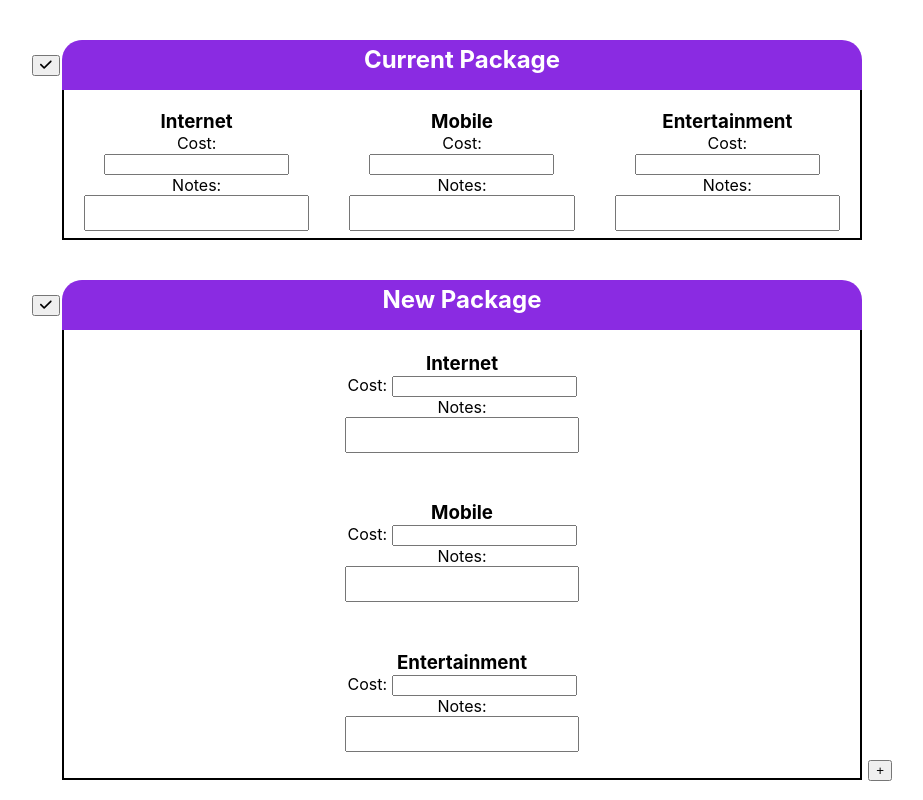
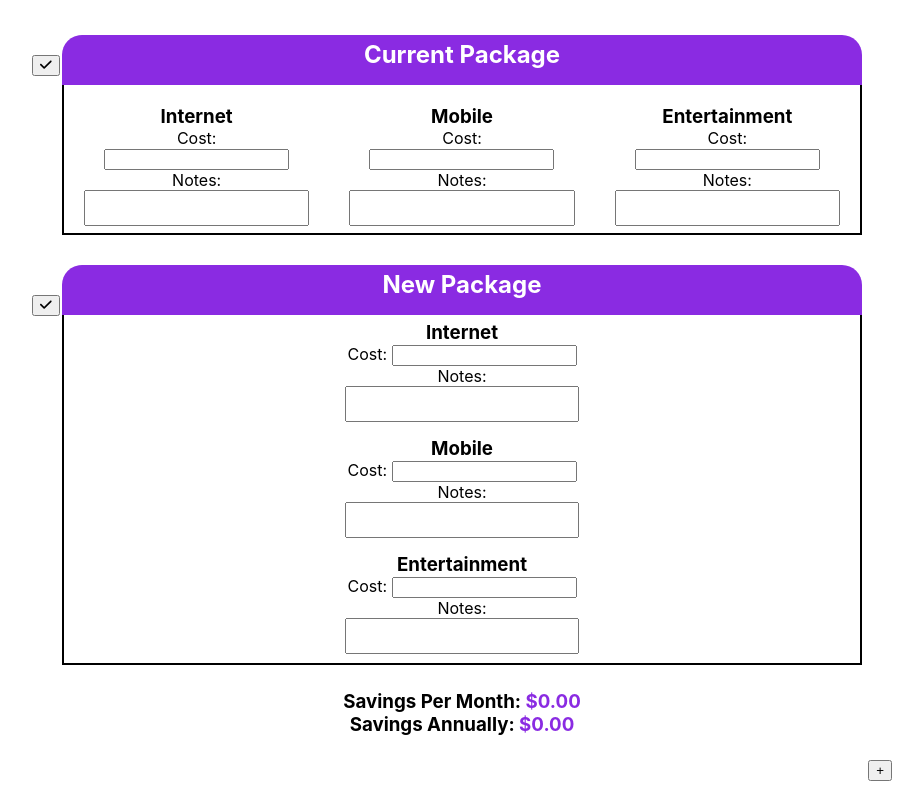
Before and after one commit to ryandw7/ez-tchart, a React (Create React App) app: page / in a window 1280 px wide. Shown: the top 800 px of the page, without its empty margins (178-1101 px from the left). Built offline with nearby package versions, Linux system fonts and the light colour scheme.

Commit message:
fix height:

```diff
--- a/src/styles/App.css
+++ b/src/styles/App.css
@@ -16,7 +16,7 @@
   text-align: center;
   max-width: 800px;
   min-width: 800px;
-  height: 1150px;
+  height: 1000px;
   justify-content: space-around;
 }
 
@@ -82,9 +82,9 @@ header .notes {
 /* MAIN */
 
 main {
-  height: 600px;
-  min-height: 600px;
-  max-height: 600px;
+  height: 500px;
+  min-height: 500px;
+  max-height: 500px;
   display: flex;
   flex-direction: row;
   flex-wrap: wrap;
```
